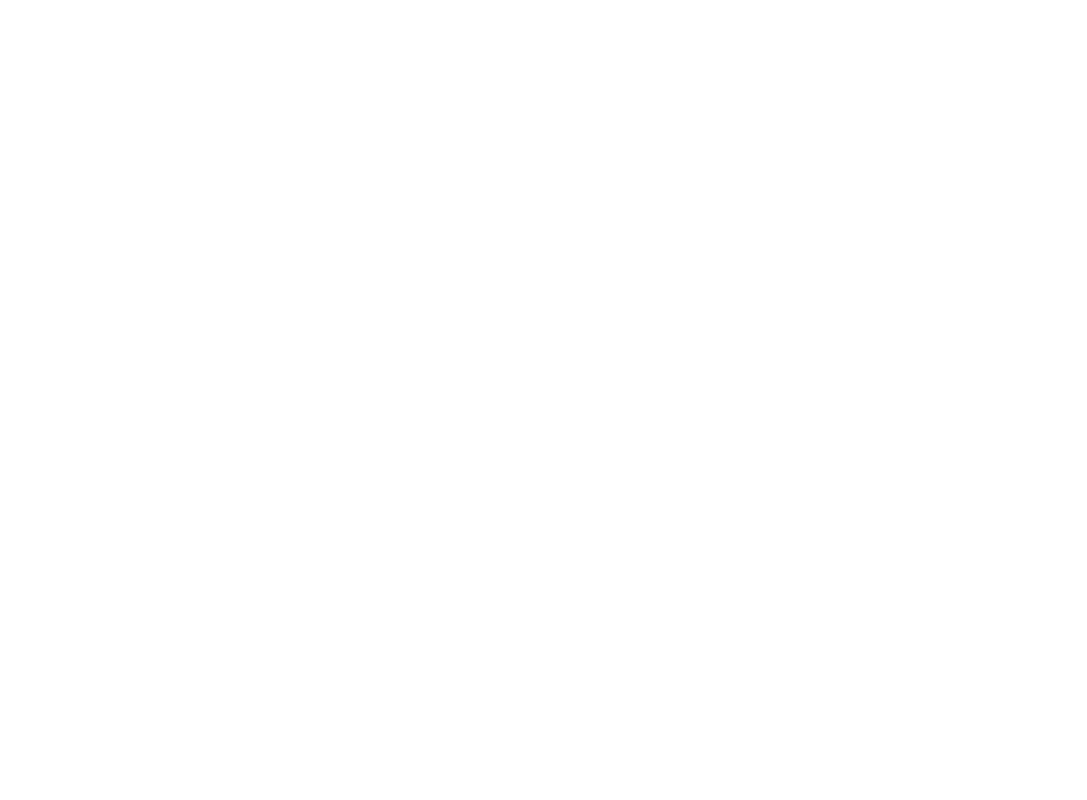
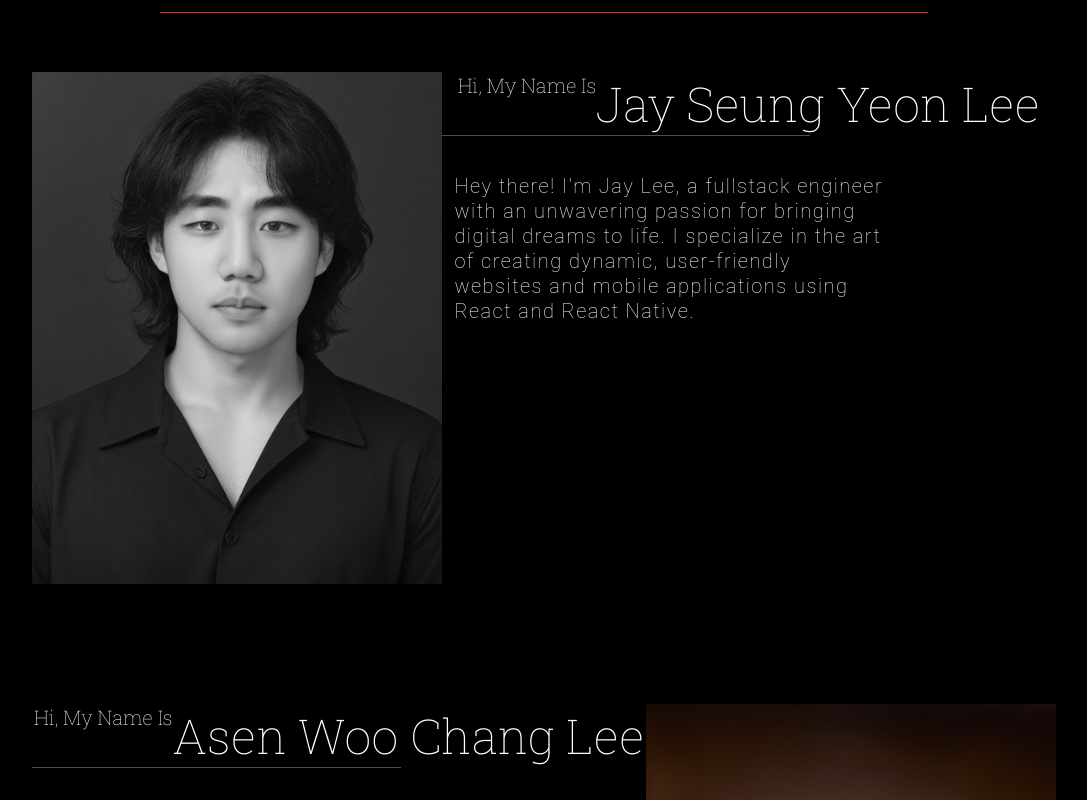
Before and after one commit to LeeJay0126/jayasen, a React (Create React App) app: page / in a window 1280 px wide. Shown: the part 1720-2520 px from the top of the page, without its empty margins (96-1183 px from the left). Before the commit the page ends 1533 px from the top, so only its background shows below. Built offline with nearby package versions, Linux system fonts and the light colour scheme; a web font is replaced by a local one.

Commit message:
HomeAboutSection in progress

```diff
--- a/src/Pages/Home/Home.css
+++ b/src/Pages/Home/Home.css
@@ -137,3 +137,57 @@
     background-color: white;
     color: black;
 }
+
+/**********************************************************************************************
+    Home About us Section
+***********************************************************************************************/
+
+.homeProfile {
+    display: flex;
+    width: 80%;
+    margin: 0 auto;
+    margin-top: 60px;
+    color: white;
+    padding-bottom: 60px;
+}
+
+.profileImage {
+    width: 40%;
+    height: auto;
+}
+
+.homeProfileContainer {
+    width: 60%;
+}
+
+.homeProfileHeaderContainer {
+    display: flex;
+    justify-content: center;
+}
+
+.homeProfileHeader {
+    font-size: 20px;
+    font-weight: 100;
+}
+
+.homeProfileHeader.later {
+    font-size: 48px;
+}
+
+.profileUnderLine {
+    width: 60%;
+    align-self: center;
+    height: 1px;
+    background-color: rgb(77, 77, 77);
+}
+
+/*Might have to change fonts later*/
+.profileText {
+    font-weight: 100;
+    text-rendering: optimizeLegibility;
+    width: 70%;
+    margin: 3vw 2vw 2vw 1vw;
+    line-height: 25px;
+    font-size: 20px;
+    letter-spacing: 1.5px;
+}
--- a/src/Pages/Home/Home.js
+++ b/src/Pages/Home/Home.js
@@ -1,6 +1,7 @@
 import Menu from "../../SharedComponents/Menu/Menu";
 import LatestProject from "./LatestProject";
 import './Home.css';
+import HomeAbout from "./HomeAbout";
 
 const Home = () => {
 
@@ -17,7 +18,7 @@
                 </div>
             </div>
             <LatestProject/>
-            <div className="RedUnderLine"></div>
+            <HomeAbout/>
         </div>
     );
 };
--- /dev/null
+++ b/src/Pages/Home/HomeAbout.js
@@ -0,0 +1,52 @@
+import jayProfile from "../../SharedComponents/Imgs/SoloImages/Jay/jayProfile1.jpg";
+import asenProfile from "../../SharedComponents/Imgs/SoloImages/Asen/asenProfile1.jpg";
+
+const HomeAbout = () => {
+    return (
+        <div className="HomeAboutContainer">
+            <div className="LatestProjectContainer">
+                <h2 className="HomeProjectHeader">ABOUT</h2>
+                <h2 className="HomeProjectHeader later">Jay & Asen</h2>
+            </div>
+            <div className="RedUnderLine" />
+            <div className="homeProfile">
+                <img src={jayProfile} className="profileImage" />
+                <div className="homeProfileContainer">
+                    <h4 className="homeProfileHeaderContainer">
+                        <h4 className="homeProfileHeader">
+                            Hi, My Name Is
+                        </h4>
+                        <h4 className="homeProfileHeader later">
+                            Jay Seung Yeon Lee
+                        </h4>
+                    </h4>
+                    <div className="profileUnderLine" />
+                    <div className="profileText">
+                        Hey there! I'm Jay Lee, a fullstack engineer with an unwavering passion for bringing digital dreams to life.
+                        I specialize in the art of creating dynamic, user-friendly websites and mobile applications using React and React Native.
+                    </div>
+                </div>
+            </div>
+            <div className="homeProfile">
+                <div className="homeProfileContainer">
+                    <h4 className="homeProfileHeaderContainer">
+                        <h4 className="homeProfileHeader">
+                            Hi, My Name Is
+                        </h4>
+                        <h4 className="homeProfileHeader later">
+                            Asen Woo Chang Lee
+                        </h4>
+                    </h4>
+                    <div className="profileUnderLine" />
+                    <div className="profileText">
+                        Hey there! I'm Jay Lee, a fullstack engineer with an unwavering passion for bringing digital dreams to life.
+                        I specialize in the art of creating dynamic, user-friendly websites and mobile applications using React and React Native.
+                    </div>
+                </div>
+                <img src={asenProfile} className="profileImage" />
+            </div>
+        </div>
+    );
+};
+
+export default HomeAbout;
```
Also changed, not shown: src/SharedComponents/Imgs/SoloImages/Asen/asenProfile1.jpg (added), src/SharedComponents/Imgs/SoloImages/Jay/jayProfile1.jpg (added).
